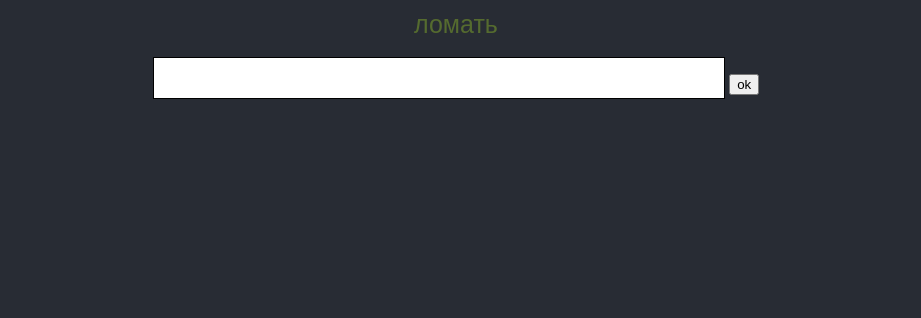
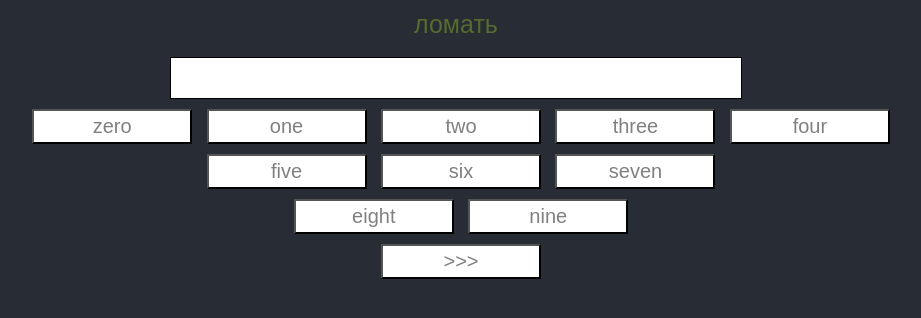
Before and after one commit to mikefromru/irregularVerbs, a Django app: page / in a window 1280 px wide. Shown: the part 35-353 px from the top of the page, without its empty margins (184-1105 px from the left). Run offline with Django 3.2, Linux system fonts and the light colour scheme; data comes from the database, SQL or seed files in the repository; some libraries are stand-ins or nearby versions.

Commit message:
working on buttons

```diff
--- a/app/static/app/js/jsindex.js
+++ b/app/static/app/js/jsindex.js
@@ -1,9 +1,8 @@
 
 var list_ru = ru.split(' ')
 var list_en = en.split(' ')
-console.log(list_en)
+// console.log(list_en)
 document.getElementById('text').innerHTML = list_ru.pop()
-// var stringEnThree = list_en.splice(-3).join(' ')
 
 var error = 0
 var right = 0
@@ -12,6 +11,21 @@ document.getElementById('right').innerHTML = "RIGHT: " + right + ' |'
 document.getElementById('error').innerHTML = " ERROR: " + error
 
 
+document.getElementById('0').value = 'zero'
+document.getElementById('1').value = 'one'
+document.getElementById('2').value = 'two'
+document.getElementById('3').value = 'three'
+document.getElementById('4').value = 'four'
+document.getElementById('5').value = 'five'
+document.getElementById('6').value = 'six'
+document.getElementById('7').value = 'seven'
+document.getElementById('8').value = 'eight'
+document.getElementById('9').value = 'nine'
+
+function addElem(a) {
+    var onClick = document.getElementById(a).value
+    field.input.value += ' ' + onClick
+}
 //================================================================
 // this click on the button named "Go"
 function foo() {
--- a/app/templates/app/head.html
+++ b/app/templates/app/head.html
@@ -23,8 +23,6 @@
                 </ul>
                 <ul class="menu">
                     <div id='right'></div>
-                    <!--<div id="error"></div>-->
-                    <!--ERROR: {{error}}-->
                 </ul>
             </nav>
         </div>
--- a/app/templates/app/index.html
+++ b/app/templates/app/index.html
@@ -18,15 +18,34 @@
     </style>
 </head>
 <body>
+
     <div class='bar' id='text'></div>
     <br>
+
     <form name='field'>
-        <input type="text" class="text" name='input'>
-        <input type="button" onclick="foo()" value='ok'>
+        <input type="text" class="text" name='input'><br>
+
+        <input type="button" class="buttons" id='0' onclick="addElem('0')">
+        <input type="button" id='1' class="buttons" onclick="addElem('1')">
+        <input type="button" id='2' class="buttons" onclick="addElem('2')">
+        <input type="button" id='3' class="buttons" onclick="addElem('3')">
+        <input type="button" id='4' class="buttons" onclick="addElem('4')">
+        <br>
+        <input type="button" id='5' class="buttons" onclick="addElem('5')">
+        <input type="button" id='6' class="buttons" onclick="addElem('6')">
+        <input type="button" id='7' class="buttons" onclick="addElem('7')">
+        <br>
+        <input type="button" id='8' class="buttons" onclick="addElem('8')">
+        <input type="button" id='9' class="buttons" onclick="addElem('9')">
+
+        <br>
+        <input type="button" class="buttons" onclick="foo()" value='>>>'>
     </form>
+
     <script>
         var ru = "{{ruwords}}"
         var en = "{{enwords}}"
+        var stackbut = "{{stackbut}}"
     </script>
     <script src='/static/app/js/jsindex.js'></script>
 
--- a/app/views.py
+++ b/app/views.py
@@ -25,14 +25,16 @@ def index(request):
     someDict = {
     'ru': russia,
     'en': english,
-    'but': buttons[0]
+    'but': buttons
     }
 
     ruwords = ' '.join(someDict.get('ru'))
     enwords = ' '.join(someDict.get('en'))
+    stackbut = ' '.join(someDict.get('but'))
 
     return render(request, 'app/index.html', {'ruwords': ruwords,
      'right': right,
      'error': error,
      'enwords': enwords,
+     'stackbut': stackbut,
      })
```
